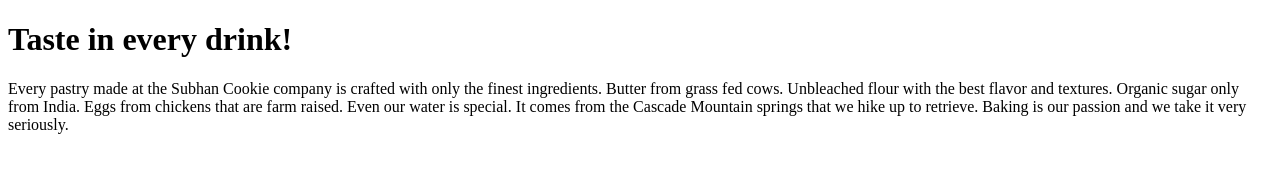
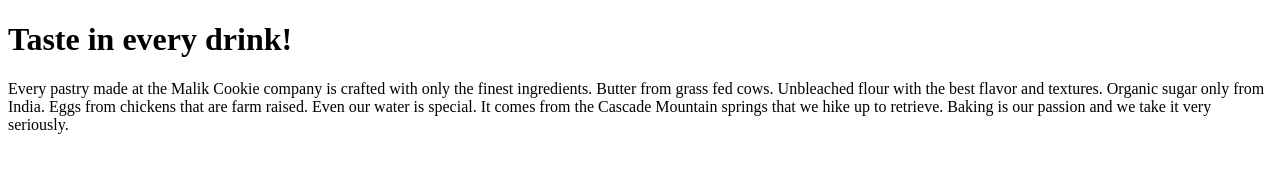
Before and after one commit to StelleCloud/Qasim-ka-abba, a plain HTML site: page index.htm in a window 1280 px wide. Drawn offline with Linux system fonts and the light colour scheme.

Commit message:
name changed

```diff
--- a/index.htm
+++ b/index.htm
@@ -3,7 +3,7 @@
 <body>
 
 <h1>Taste in every drink!</h1>
-<p>Every pastry made at the Subhan Cookie company is crafted with only the finest ingredients. Butter from grass fed cows. Unbleached flour with the best flavor and textures. Organic sugar only from India. Eggs from chickens that are farm raised. Even our water is special. It comes from the Cascade Mountain springs that we hike up to retrieve. Baking is our passion and we take it very seriously.</p>
+<p>Every pastry made at the Malik Cookie company is crafted with only the finest ingredients. Butter from grass fed cows. Unbleached flour with the best flavor and textures. Organic sugar only from India. Eggs from chickens that are farm raised. Even our water is special. It comes from the Cascade Mountain springs that we hike up to retrieve. Baking is our passion and we take it very seriously.</p>
 
 </body>
 </html>
```
